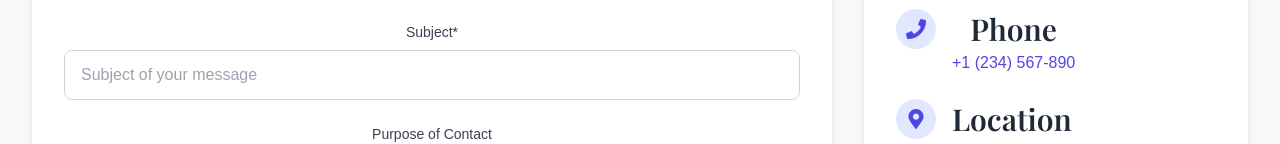
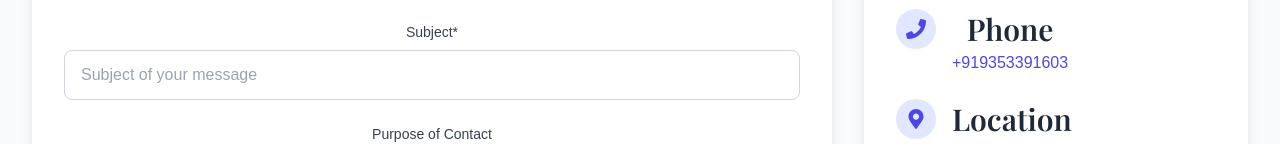
Before and after one commit to Sampathkumarvpatil/DrSampath, a React (Create React App) app in the folder frontend/: page /contact in a window 1280 px wide. Shown: the part 607-751 px from the top of the page. Built offline with nearby package versions, Linux system fonts and the light colour scheme; a web font is replaced by a local one.

Commit message:
auto-commit for 02952875-90e9-4cba-ab87-e156d0880cd2

```diff
--- a/frontend/src/pages/Contact.js
+++ b/frontend/src/pages/Contact.js
@@ -62,8 +62,8 @@ const Contact = () => {
     {
       icon: <FaPhone className="text-primary-600 text-xl" />,
       title: "Phone",
-      value: "+1 (234) 567-890",
-      link: "tel:+1234567890"
+      value: "+919353391603",
+      link: "tel:+919353391603"
     },
     {
       icon: <FaMapMarkerAlt className="text-primary-600 text-xl" />,
```
